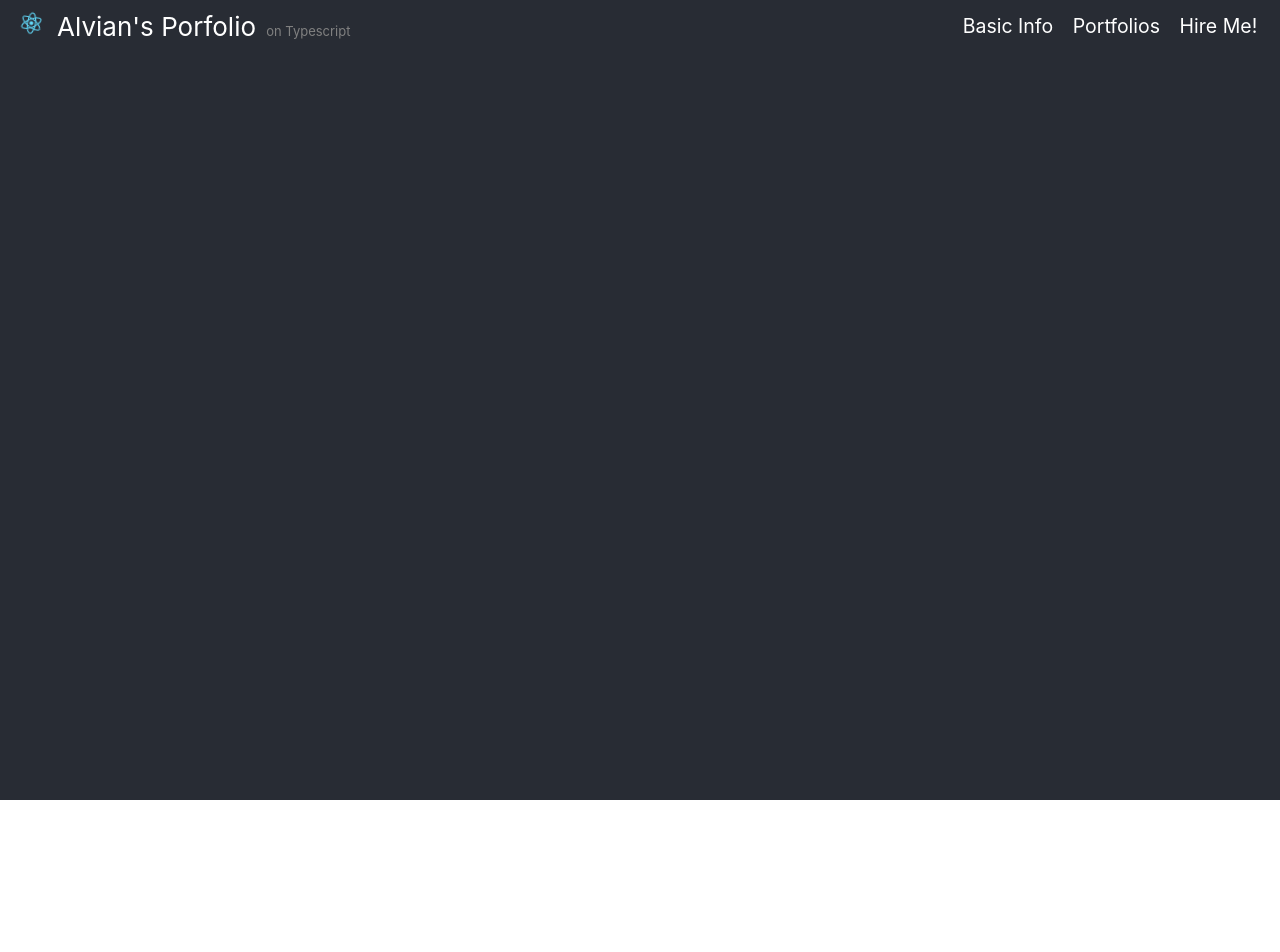
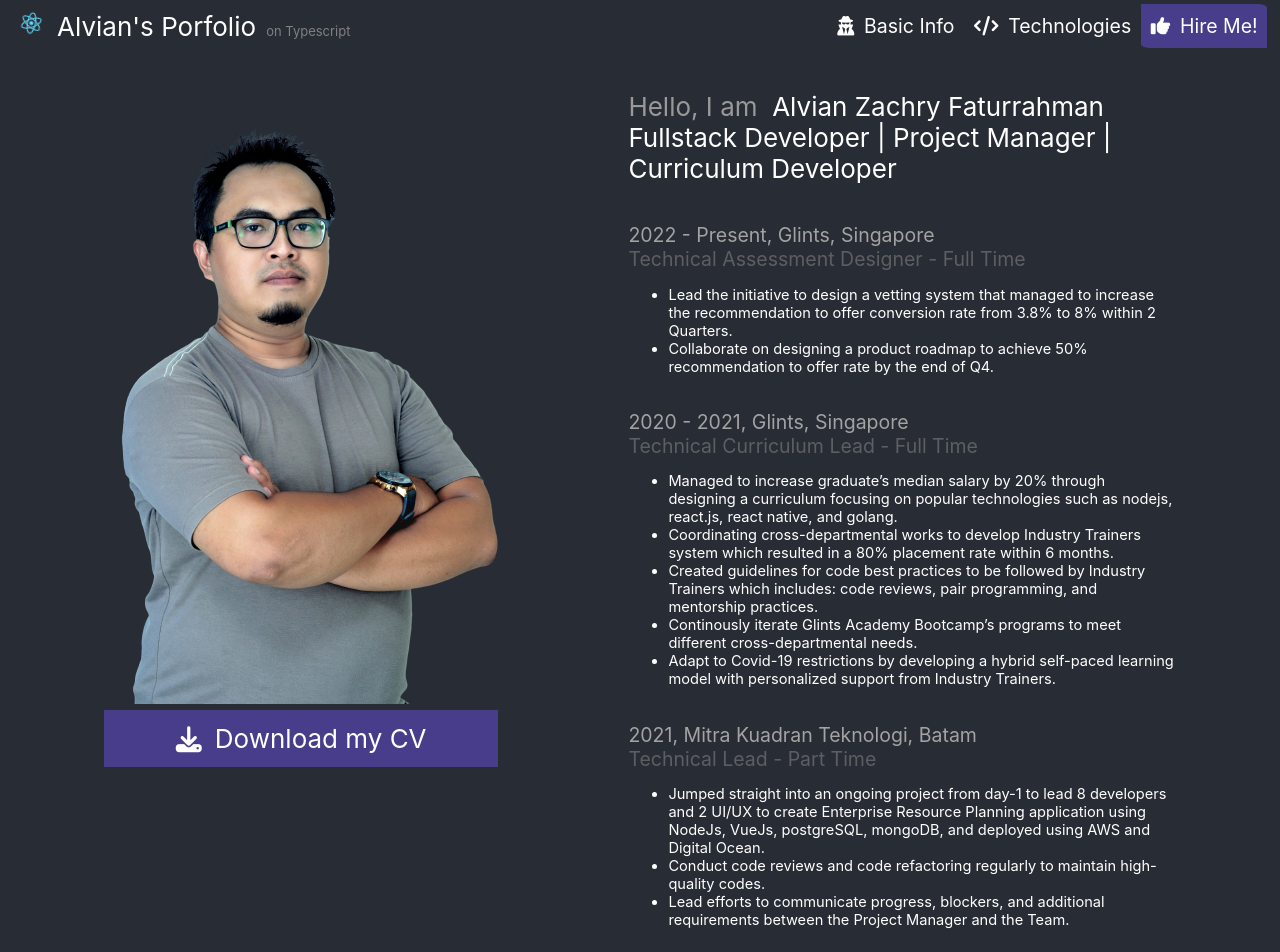
Before and after one commit to alvianzf/portfolio, a React (Create React App) app: page / in a window 1280 px wide. Shown: the top 952 px of the page. Before the commit the page ends 800 px from the top, so only its background shows below. Built offline with nearby package versions, Linux system fonts and the light colour scheme.

Commit message:
crate basic-info component

```diff
--- a/public/index.html
+++ b/public/index.html
@@ -3,6 +3,7 @@
   <head>
     <meta charset="utf-8" />
     <link rel="icon" href="%PUBLIC_URL%/favicon.ico" />
+    <link rel="stylesheet" href="https://cdnjs.cloudflare.com/ajax/libs/font-awesome/6.1.1/css/all.min.css" />
     <meta name="viewport" content="width=device-width, initial-scale=1" />
     <meta name="theme-color" content="#000000" />
     <meta
--- a/src/App.css
+++ b/src/App.css
@@ -8,6 +8,7 @@
   background-color: #282c34;
   min-height: 100vh;
   display: flex;
+  flex-direction: column;
   justify-content: justify;
   font-size: calc(10px + 2vmin);
   color: white;
@@ -15,11 +16,13 @@
 }
 
 .topbar {
+  position: fixed;
   display: flex;
   align-items: center;
   height: 2em;
   justify-content: space-between;
-  width: 100vw;
+  width: 98%;
+  background-color: #282c34;
 }
 
 .topbar img {
@@ -55,8 +58,94 @@
 .nav-item {
   padding: 0.5em;
   cursor: pointer;
+  text-decoration: none;
+  color: #fff;
 }
 
 .nav-item:hover {
   background-color: #5a5a5a;
+  color: rgb(218, 218, 218);
+  margin-top: 0.3em;
 }
+
+.nav-item i {
+  padding: 0 0.5em 0 0;
+}
+
+.hire-me {
+  background-color: darkslateblue;
+  border-radius: 0 8% 0 8% ;
+}
+
+.hire-me:hover {
+  background-color: darkblue !important;
+}
+
+.basic-info {
+  display: flex;
+  padding: 0.5em;
+}
+
+.profile-container {
+  width: 30%;
+  padding: 3em 3em 0;
+  object-fit: cover;
+}
+
+.profile-container img:hover {
+  margin-top: 0.1em;
+  margin-bottom: -0.1em;
+}
+
+.download {
+  display: flex;
+  width: 100%;
+  padding: 0.5em;
+  justify-content: center;
+  align-items: center;
+  cursor: pointer;
+  background-color: darkslateblue;
+  text-decoration: none;
+  color: #fff
+}
+
+.download:hover {
+  background-color: darkblue ;
+  margin-top: 0.1em;
+}
+
+.info-container {
+  width: 70%;
+  display: flex;
+  flex-direction: column;
+  justify-content: center;
+  align-items: center;
+  padding: 3em;
+}
+
+.info-content {
+  display: block;
+  width: 100%;
+}
+
+.info-hello {
+  color:rgb(153, 153, 153);
+}
+
+.experiences {
+  padding: 1em 0;
+  font-size: 0.75em;
+}
+
+.experience-company {
+  padding-top: 1em;
+  color: #a3a3a3;
+}
+
+.experience-title {
+  color: #81818199;
+}
+
+.experience-content {
+  font-size: 0.75em;
+}
--- a/src/App.tsx
+++ b/src/App.tsx
@@ -1,11 +1,13 @@
 import React from 'react';
 import './App.css';
+import BasicInfo from './components/BasicInfo';
 import TopBar from './components/TopBar';
 
 function App() {
   return (
     <div className="App">
       <TopBar />
+      <BasicInfo />
     </div>
   );
 }
--- /dev/null
+++ b/src/components/BasicInfo.tsx
@@ -0,0 +1,131 @@
+import React, { Component } from 'react'
+import profile from '../img/profile.png'
+
+type Props = {}
+
+type State = {}
+
+export default class BasicInfo extends Component<Props, State> {
+  state = {}
+
+  render() {
+    return (
+        <div className="basic-info" id="basic-info">
+            <div className="profile-container">
+                <img src={profile} />
+                <a href="../downloadables/cv-alvian.pdf" download className="download">
+                    <i className="fa-solid fa-download"> &nbsp;</i>
+                    Download my CV</a>
+            </div>
+            <div className="info-container">
+                <div className="info-content">
+                    <span className="info-hello">Hello, I am&nbsp;</span> Alvian Zachry Faturrahman
+                </div>
+                <div className="info-content">Fullstack Developer | Project Manager | Curriculum Developer</div>
+                <div className="experiences">
+                    <div>
+                        <div className="experience-company">
+                            2022 - Present, Glints, Singapore
+                        </div>
+                        <div className="experience-title">
+                            Technical Assessment Designer - Full Time
+                        </div>
+                        <div className="experience-content">
+                            <ul>
+                                <li>
+                                    Lead the initiative to design a vetting system that managed to increase the recommendation to offer conversion rate from 3.8% to 8% within 2 Quarters.
+
+                                </li>
+                                <li>
+                                    Collaborate on designing a product roadmap to achieve 50% recommendation to offer rate by the end of Q4.
+                                </li>
+                            </ul>
+                        </div>
+                    </div>
+                    <div>
+                        <div className="experience-company">
+                            2020 - 2021, Glints, Singapore
+                        </div>
+                        <div className="experience-title">
+                            Technical Curriculum Lead - Full Time
+                        </div>
+                        <div className="experience-content">
+                            <ul>
+                                <li>
+                                    Managed to increase graduate’s median salary by 20% through designing a curriculum focusing on popular technologies such as nodejs, react.js, react native, and golang.
+                                </li>
+                                <li>
+                                    Coordinating cross-departmental works to develop Industry Trainers system which resulted in a 80% placement rate within 6 months.
+                                </li>
+                                <li>
+                                    Created guidelines for code best practices to be followed by Industry Trainers which includes: code reviews, pair programming, and mentorship practices.
+
+                                </li>
+                                <li>
+
+                                    Continously iterate Glints Academy Bootcamp’s programs to meet different cross-departmental needs.
+                                </li>
+                                <li>
+                                    Adapt to Covid-19 restrictions by developing a hybrid self-paced learning model with personalized support from Industry Trainers.
+                                </li>
+                            </ul>
+                        </div>
+                    </div>
+                    <div>
+                        <div className="experience-company">
+                            2021, Mitra Kuadran Teknologi, Batam
+                        </div>
+                        <div className="experience-title">
+                            Technical Lead - Part Time
+                        </div>
+                        <div className="experience-content">
+                            <ul>
+                                <li>
+                                    Jumped straight into an ongoing project from day-1 to lead 8 developers and 2 UI/UX to create Enterprise Resource Planning application using NodeJs, VueJs, postgreSQL, mongoDB, and deployed using AWS and Digital Ocean.
+                                </li>
+                                <li>
+                                    Conduct code reviews and code refactoring regularly to maintain high-quality codes.
+                                </li>
+                                <li>
+                                    Lead efforts to communicate progress, blockers, and additional requirements between the Project Manager and the Team.
+
+                                </li>
+                            </ul>
+                        </div>
+                    </div>
+                    <div>
+                        <div className="experience-company">
+                            2020, TalentTribe Asia, Singapore
+                        </div>
+                        <div className="experience-title">
+                            Fullstack Developer - Full Time
+                        </div>
+                        <div className="experience-content">
+                            <ul>
+                                <li>
+                                Learnt firebase, algolia, and wordpress to create an employer-based feature on the first 2 weeks of the job.
+                                </li>
+                                <li>
+                                Influence product feature decisions by giving inputs and feedbacks from the technology point of view.
+                                </li>
+                            </ul>
+                        </div>
+                    </div>
+                    <div>
+                        <div className="experience-company">
+                            2019, WebImp, Singapore
+                        </div>
+                        <div className="experience-title">
+                            Back End Developer - Full Time
+                        </div>
+                        <div className="experience-content">
+                            <span>I was working as a web developer using PHP with       CodeIgniter Framework. I also use jQuery to manage Front End behaviours, to consume APIs and map data on the Front End side. I also translate business processes into software logic. Also contributed to a project using NodeJs and GraphQL because of lack of manpower on the team. WebImp has been awarded as the best company to work for 2019 in Singapore by the Singapore Computer Society.</span>
+                        </div>
+                    </div>
+                </div>
+
+            </div>
+        </div>
+    )
+  }
+}
--- a/src/components/TopBar.tsx
+++ b/src/components/TopBar.tsx
@@ -16,13 +16,16 @@
                 <span className="subtitle"> on Typescript</span>
             </div>
             <div className="navs">
+                <a className="nav-item" href="#basic-info">
+                <i className="fa-solid fa-user-secret"></i>
+                    Basic Info
+                </a>
                 <div className="nav-item">
-                    Basic Info
+                <i className="fa-solid fa-code"></i>
+                    Technologies
                 </div>
-                <div className="nav-item">
-                    Portfolios
-                </div>
-                <div className="nav-item">
+                <div className="nav-item hire-me">
+                <i className="fa-solid fa-thumbs-up"></i>
                     Hire Me!
                 </div>
             </div>
```
Also changed, not shown: src/components/Technologies.tsx (added, +15 -0 lines), src/img/profile.png (added), 1 other file (tests, documents, lock files or other folders).
